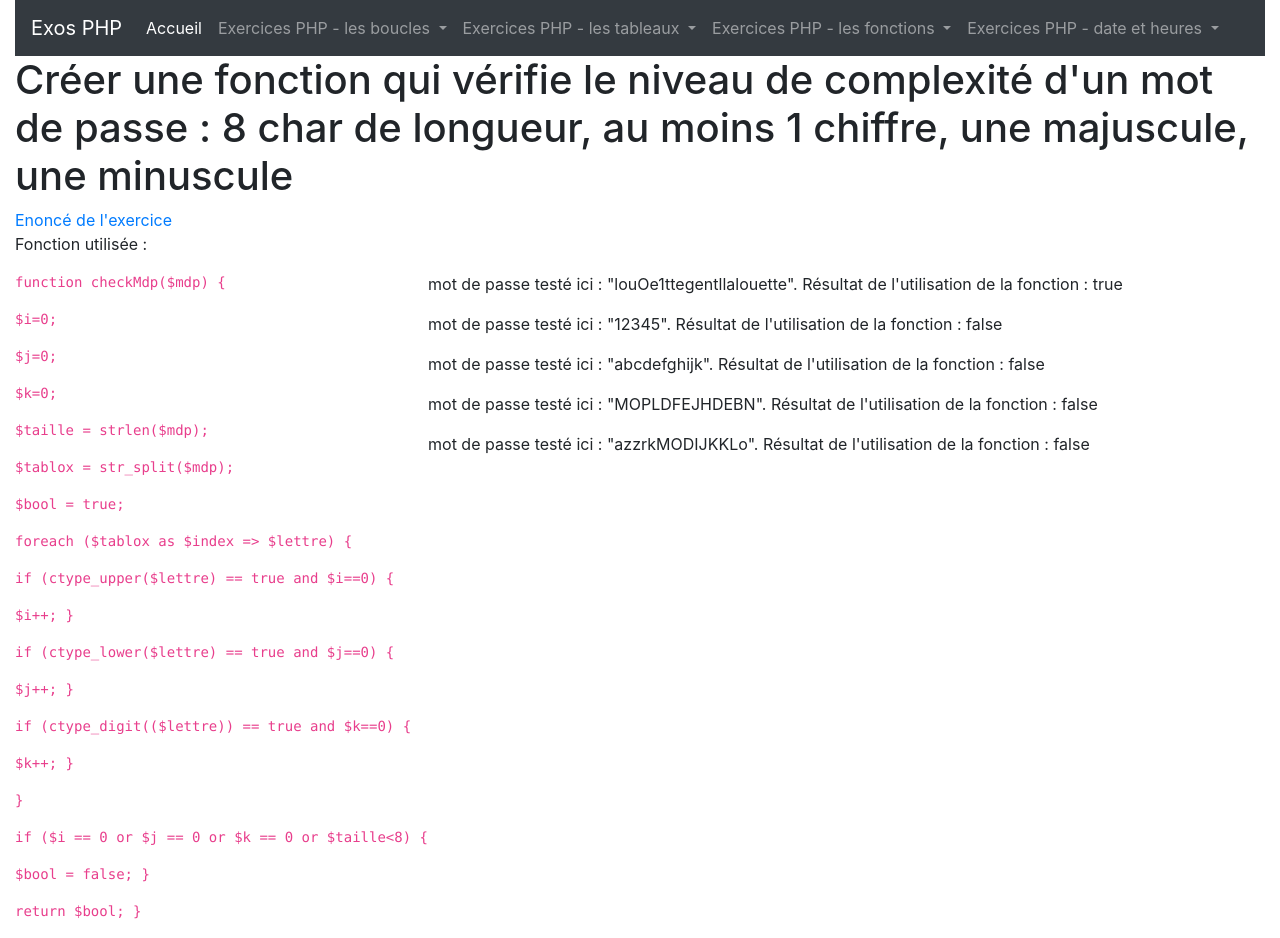
After one commit to AlexandreLourencinho/CDA_PHP, a PHP site: page /view/fonctions/fonction_php_exo_3.php in a window 1280 px wide. The commit adds this page. Run offline with PHP 8.4, Linux system fonts and the light colour scheme.

Commit message:
php fin exo fonctions

```diff
--- /dev/null
+++ b/controller/date_et_heures/exercices_date_et_heure_controller.php
@@ -0,0 +1,2 @@
+<?php
+date_default_timezone_set("Europe/Paris");
--- /dev/null
+++ b/controller/fonctions/fonction_php_exo_3_controller.php
@@ -0,0 +1,37 @@
+<?php
+$bool = true;
+$vrai=0 ;
+function checkMdp($mdp)
+{
+    $i=0;
+    $j=0;
+    $k=0;
+    $taille = strlen($mdp);
+    $tablox = str_split($mdp);
+    $bool = true;
+    foreach ($tablox as $index => $lettre) {
+        if (ctype_upper($lettre) == true and $i==0) {
+            $i++;
+        }
+        if (ctype_lower($lettre) == true and $j==0) {
+            $j++;
+        }
+        if (ctype_digit(($lettre)) == true and $k==0) {
+            $k++;
+        }
+    }
+    if ($i == 0 or $j == 0 or $k == 0 or $taille<8) {
+        $bool = false;
+    }
+    return $bool;
+}
+function vraioufaux($arg){
+    if($arg==false){
+        $vrai="false";
+    }
+    else{
+        $vrai="true";
+    }
+    return $vrai;
+}
+?>
--- a/controller/tableaux/tableaux_exo_2_controller.php
+++ b/controller/tableaux/tableaux_exo_2_controller.php
@@ -62,5 +62,5 @@ $capitales = array(
 $pays ='0';
 $ville ='0';
 $nombre=0;
-#^b#
+
 ?>
--- a/view/boucles/exo_3_boucles.php
+++ b/view/boucles/exo_3_boucles.php
@@ -15,7 +15,7 @@ include ($_SERVER['DOCUMENT_ROOT'])."/controller/boucles/exo3controller.php";
 
             </th>
             <?php
-            for( $u=1; $u<=12; $u++)
+            for( $u=0; $u<=12; $u++)
             { ?>
                 <th> <?= $u; ?></th>
             <?php } ?>
@@ -23,7 +23,7 @@ include ($_SERVER['DOCUMENT_ROOT'])."/controller/boucles/exo3controller.php";
             </thead>
             <tbody>
         <?php
-        for($z=1;$z<=12;$z++)
+        for($z=0;$z<=12;$z++)
         {
             ?>
 
@@ -33,7 +33,7 @@ include ($_SERVER['DOCUMENT_ROOT'])."/controller/boucles/exo3controller.php";
 
                 </th>
                 <?php
-                for( $b=1; $b<=12; $b++)
+                for( $b=0; $b<=12; $b++)
                 { ?>
                     <td>
                         <?= $z*$b ?>
--- /dev/null
+++ b/view/fonctions/fonction_php_exo_3.php
@@ -0,0 +1,48 @@
+<?php
+$titre = " Fonctions php : exercice 3";
+include $_SERVER['DOCUMENT_ROOT']."/view/header.php";
+include $_SERVER['DOCUMENT_ROOT']."/controller/fonctions/fonction_php_exo_3_controller.php";
+?>
+    <h1>Créer une fonction qui vérifie le niveau de complexité d'un mot de passe : 8 char de longueur, au moins 1
+        chiffre, une majuscule, une minuscule</h1>
+    <a href="https://ncode.amorce.org/ressources/Pool/CDA/WEB_PHP_frc/PHP_05_Fonctions.html">Enoncé de l'exercice</a>
+
+    <p>Fonction utilisée :</p>
+<div class="d-flex flex-row">
+    <code>
+        <p> function checkMdp($mdp) {</p>
+        <p>$i=0;</p>
+        <p>$j=0;</p>
+        <p>$k=0;</p>
+        <p>$taille = strlen($mdp);</p>
+        <p>$tablox = str_split($mdp);</p>
+        <p>$bool = true;</p>
+        <p>foreach ($tablox as $index => $lettre) {</p>
+        <p>if (ctype_upper($lettre) == true and $i==0) {</p>
+        <p> $i++; }</p>
+        <p> if (ctype_lower($lettre) == true and $j==0) {</p>
+        <p>$j++; }</p>
+        <p> if (ctype_digit(($lettre)) == true and $k==0) {</p>
+        <p> $k++; }</p>
+        <p>}</p>
+        <p> if ($i == 0 or $j == 0 or $k == 0 or $taille<8) {</p>
+        <p>$bool = false; }</p>
+        <p> return $bool; }</p>
+    </code>
+<div>
+    <p>mot de passe testé ici : "louOe1ttegentllalouette". Résultat de l'utilisation de la fonction :
+        <?php $result=(vraioufaux(checkMdp('louOe1ttegentlLalouette'))); ?> <?= $result ?> </p>
+    <p>mot de passe testé ici : "12345". Résultat de l'utilisation de la fonction :
+        <?php $result=(vraioufaux(checkMdp('12345'))); ?> <?= $result ?></p>
+    <p>mot de passe testé ici : "abcdefghijk". Résultat de l'utilisation de la fonction :
+        <?php $result=(vraioufaux(checkMdp('abcdefghijk'))); ?> <?= $result ?></p>
+    <p>mot de passe testé ici : "MOPLDFEJHDEBN". Résultat de l'utilisation de la fonction :
+    <?php $result=(vraioufaux(checkMdp('MOPLDFEJHDEBN'))); ?> <?= $result ?></p>
+    <p>mot de passe testé ici : "azzrkMODIJKKLo". Résultat de l'utilisation de la fonction :
+    <?php $result=(vraioufaux(checkMdp('azzrkMODIJKKLo'))); ?> <?= $result ?></p>
+</div>
+</div>
+
+<?php
+include $_SERVER['DOCUMENT_ROOT'] . "/view/footer.php";
+?>
--- a/view/header.php
+++ b/view/header.php
@@ -8,7 +8,7 @@
     <link rel="stylesheet" href="https://cdn.jsdelivr.net/npm/bootstrap@4.6.0/dist/css/bootstrap.min.css" integrity="sha384-B0vP5xmATw1+K9KRQjQERJvTumQW0nPEzvF6L/Z6nronJ3oUOFUFpCjEUQouq2+l" crossorigin="anonymous">
     <title><?= $titre  ?></title>
 </head>
-<body>
+<body class="container col-12">
 <header>
 
     <nav class="navbar navbar-expand-lg navbar-dark bg-dark">
@@ -47,11 +47,20 @@
                     <div class="dropdown-menu" aria-labelledby="navbarDropdownMenuLink">
                         <a class="dropdown-item" href="/view/fonctions/fonctions_php_exo_1.php">exercice 1</a>
                         <a class="dropdown-item" href="/view/fonctions/fonction_php_exo_2.php">exercice 2</a>
-                        <a class="dropdown-item" href="/view/tableaux/exo_3_tableaux_php.php">Exercice 3</a>
+                        <a class="dropdown-item" href="/view/fonctions/fonction_php_exo_3.php">Exercice 3</a>
+                    </div>
+                </li>
+                <li class="nav-item dropdown">
+                    <a class="nav-link dropdown-toggle" href="#" id="navbarDropdownMenuLink" data-toggle="dropdown" aria-haspopup="true" aria-expanded="false">
+                        Exercices PHP - date et heures
+                    </a>
+                    <div class="dropdown-menu" aria-labelledby="navbarDropdownMenuLink">
+                        <a class="dropdown-item" href="/view/date_et_heures/exercices_date_et_heure.php">exercices</a>
+<!--                        <a class="dropdown-item" href="/view/fonctions/fonction_php_exo_2.php">exercice 2</a>-->
+<!--                        <a class="dropdown-item" href="/view/fonctions/fonction_php_exo_3.php">Exercice 3</a>-->
                     </div>
                 </li>
             </ul>
         </div>
     </nav>
-
 </header>
--- a/view/tableaux/tableaux_exo_2.php
+++ b/view/tableaux/tableaux_exo_2.php
@@ -60,7 +60,7 @@ include ($_SERVER['DOCUMENT_ROOT'])."/controller/tableaux/tableaux_exo_2_control
 
 <?php
 foreach ($capitales as $ville=>$pays) {
-    if(preg_match("#^B#", $ville)){
+    if(!preg_match("#^B#", $ville)){
         unset($capitales[$ville]);
     }
 } ?>
```
Also changed, not shown: controller/fonctions/fonction_php_exo_2_controller.php (+5 -3 lines), view/date_et_heures/exercices_date_et_heure.php (added, +39 -0 lines), view/fonctions/fonction_php_exo_2.php (+40 -21 lines).
